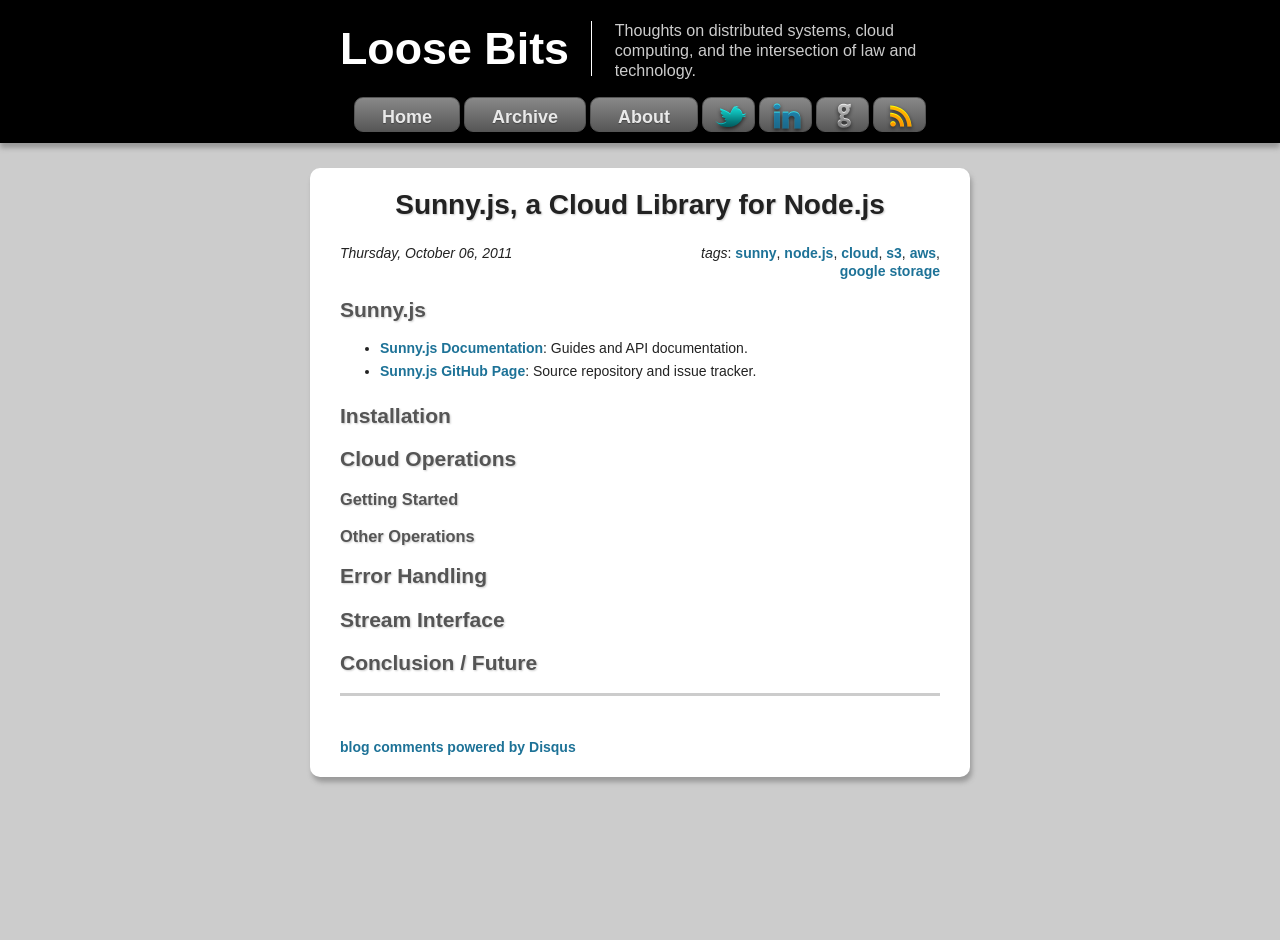
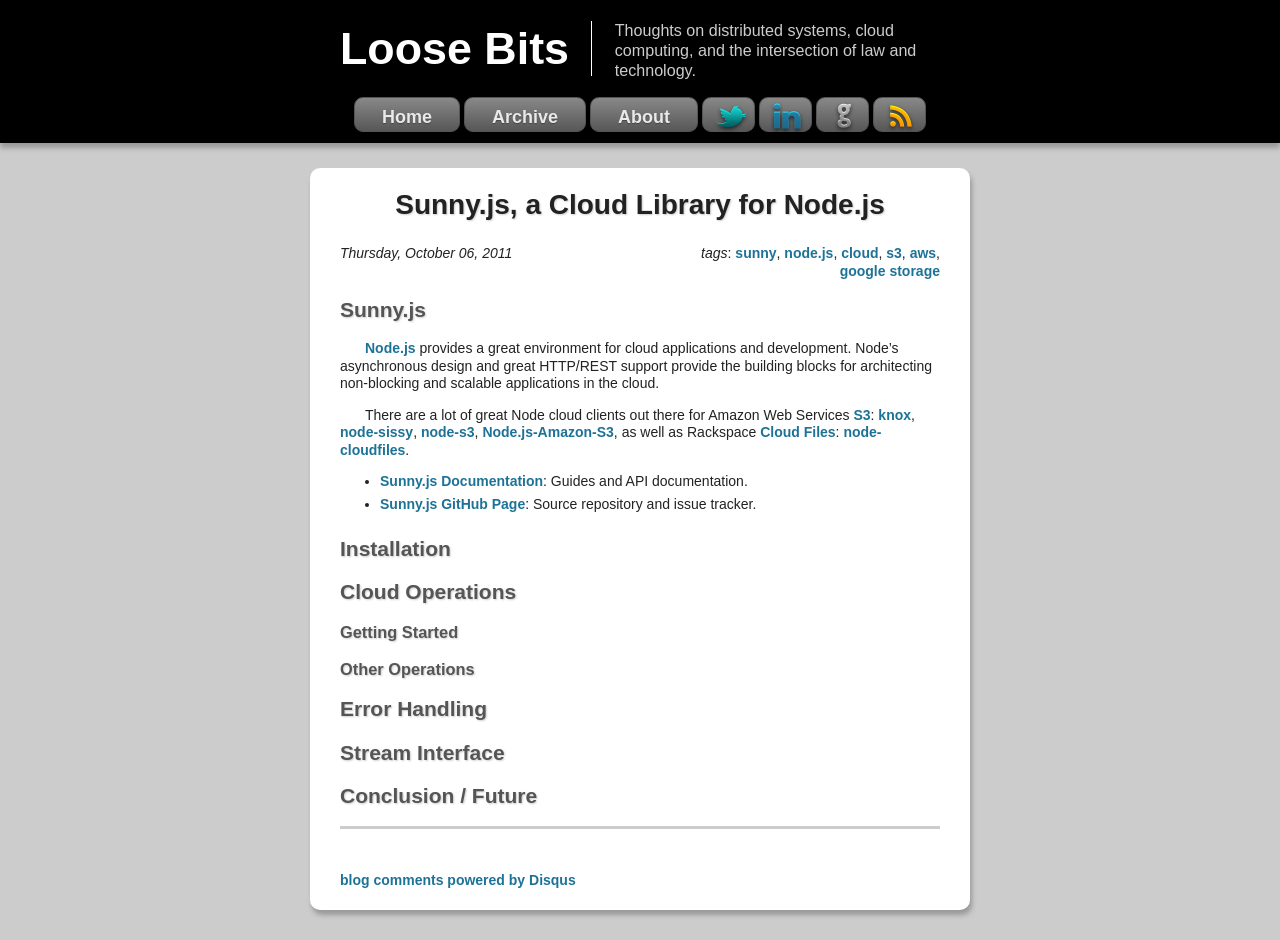
Before and after one commit to ryan-roemer/loose-bits, a Jekyll site: the page built from _posts/2011-10-06-node-sunny.md, in a window 1280 px wide. Built offline with Jekyll 4.4.1, drawn with Linux system fonts in a browser that asks for light colours; Markdown is read by kramdown in place of the engine named in the settings; comment, search, counter and statistics services are not loaded; before the commit the page ends 900 px from its top, so only the background shows below that.

Commit message:
Blog Sunny: Start introduction.

```diff
--- a/_posts/2011-10-06-node-sunny.md
+++ b/_posts/2011-10-06-node-sunny.md
@@ -11,6 +11,18 @@
 ---
 
 ## Sunny.js
+
+[Node.js][node] provides a great environment for cloud applications and
+development. Node's asynchronous design and great HTTP/REST support provide
+the building blocks for architecting non-blocking and scalable applications
+in the cloud.
+
+There are a lot of great Node cloud clients out there for
+Amazon Web Services [S3][s3]: [knox][knox], [node-sissy][node-sissy],
+[node-s3][node-s3], [Node.js-Amazon-S3][Node.js-Amazon-S3],
+as well as Rackspace [Cloud Files][cf]: [node-cloudfiles][node-cloudfiles].
+
+
 
 * [Sunny.js Documentation][sunny_www]: Guides and API documentation.
 * [Sunny.js GitHub Page][sunny_gh]: Source repository and issue tracker.
@@ -31,6 +43,12 @@
 
 ## Conclusion / Future
 
+[node]: http://nodejs.org
+[knox]: https://github.com/LearnBoost/knox
+[node-sissy]: https://github.com/tricknik/node-sissy
+[node-s3]: https://github.com/grippy/node-s3
+[Node.js-Amazon-S3]: https://github.com/nuxusr/Node.js---Amazon-S3
+[node-cloudfiles]: https://github.com/nodejitsu/node-cloudfiles
 [s3]: http://aws.amazon.com/s3/
 [gsfh]: http://code.google.com/apis/storage/
 [cf]: http://www.rackspacecloud.com/cloud_hosting_products/files/
```
